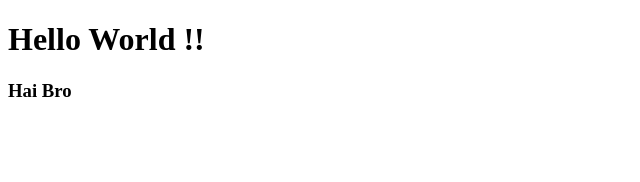
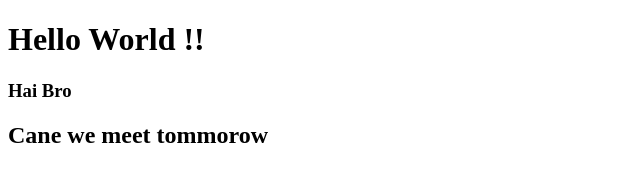
Before and after one commit to athul2200/datewithgit-sample, a plain HTML site: page index.html in a window 1280 px wide. Shown: the whole page, without its empty margins (0-640 px from the left). Drawn offline with Linux system fonts and the light colour scheme.

Commit message:
index file modified

```diff
--- a/index.html
+++ b/index.html
@@ -8,5 +8,6 @@
 <body>
     <h1>Hello World !!</h1>
     <h3>Hai Bro</h3>
+    <h2>Cane we meet tommorow</h2>
 </body>
 </html>
```
